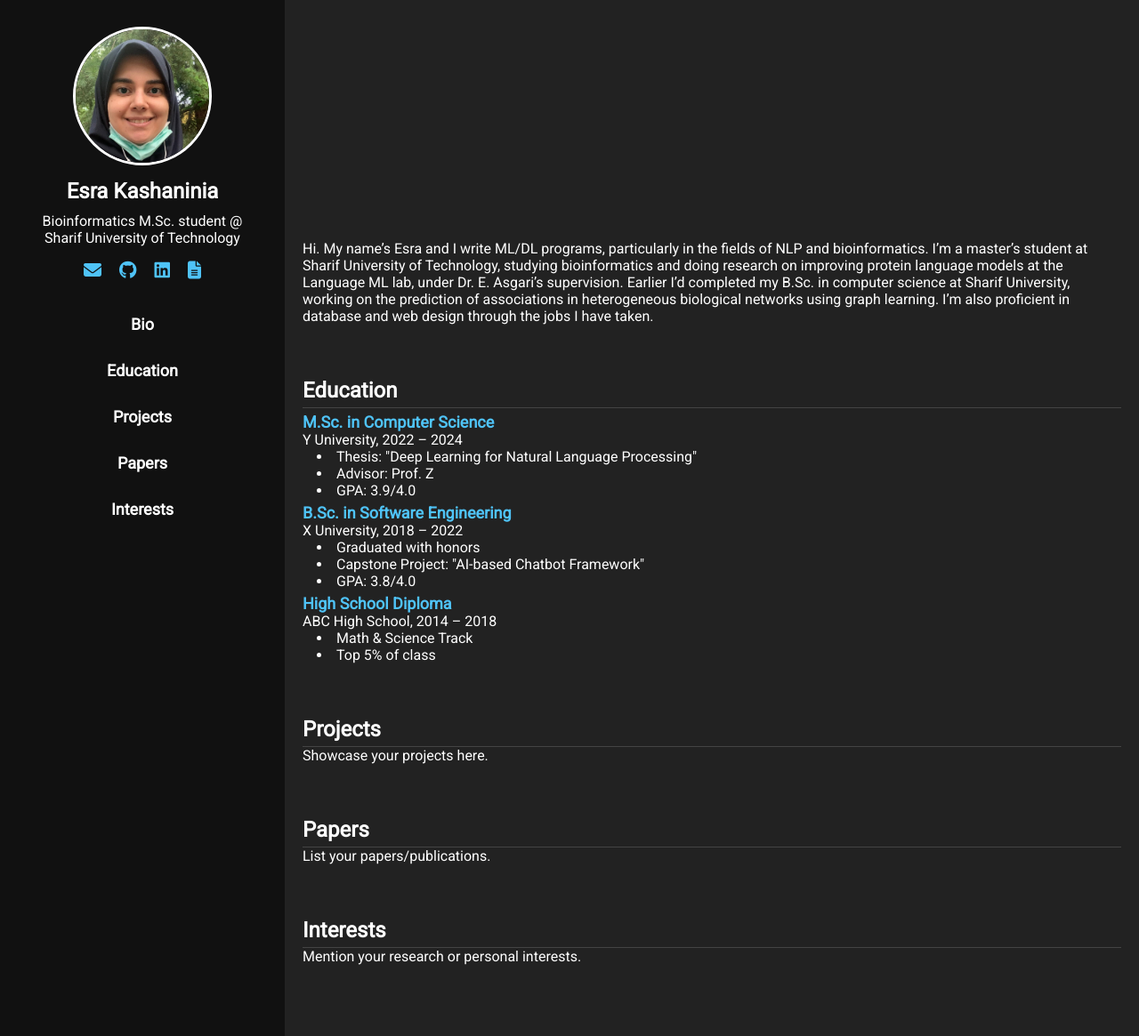
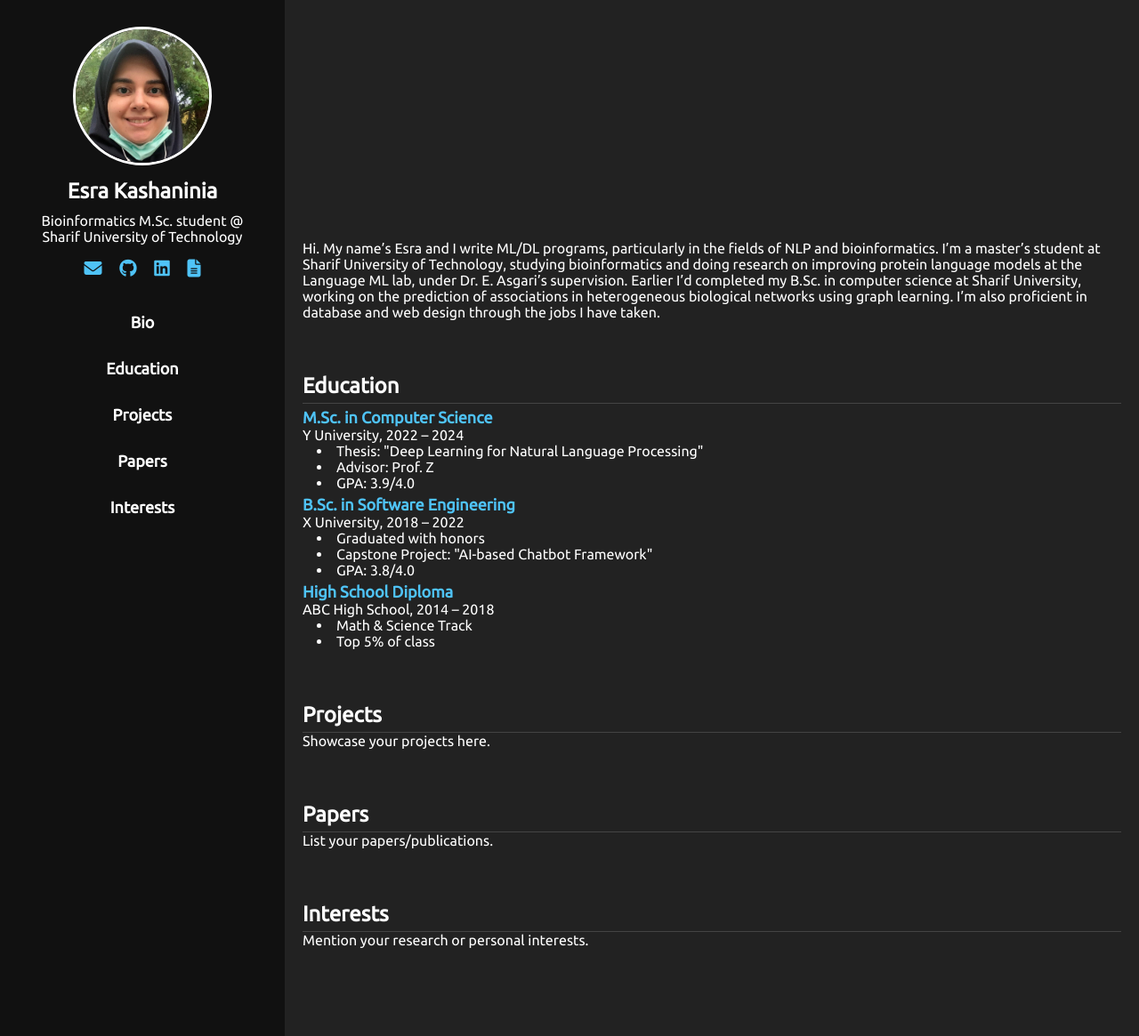
Before and after one commit to Esra-K/Esra-K.github.io, a Jekyll site: the page built from index.md, in a window 1280 px wide and 1165 px high. Shown: the whole window at 89% size. Built offline with Jekyll 4.4.1, drawn with Linux system fonts in a browser that asks for light colours.

Commit message:
change font

```diff
--- a/_layouts/default.html
+++ b/_layouts/default.html
@@ -8,7 +8,10 @@
   <link rel="stylesheet" href="{{ '/assets/css/style.css' | relative_url }}">
   <link rel="stylesheet" href="https://cdnjs.cloudflare.com/ajax/libs/font-awesome/6.5.0/css/all.min.css">
   <!-- for fonts -->
+  <!--
   <link href="https://fonts.googleapis.com/css2?family=Roboto&display=swap" rel="stylesheet">
+  -->
+  <link href="https://fonts.googleapis.com/css2?family=Ubuntu&display=swap" rel="stylesheet">
 </head>
 
 <body>
--- a/assets/css/style.css
+++ b/assets/css/style.css
@@ -20,7 +20,10 @@
 body,
 .sidebar,
 .main-content {
+  /*
   font-family: 'Roboto', sans-serif;
+  */
+  font-family: 'Ubuntu', sans-serif;
 }
 
 .container {
```
